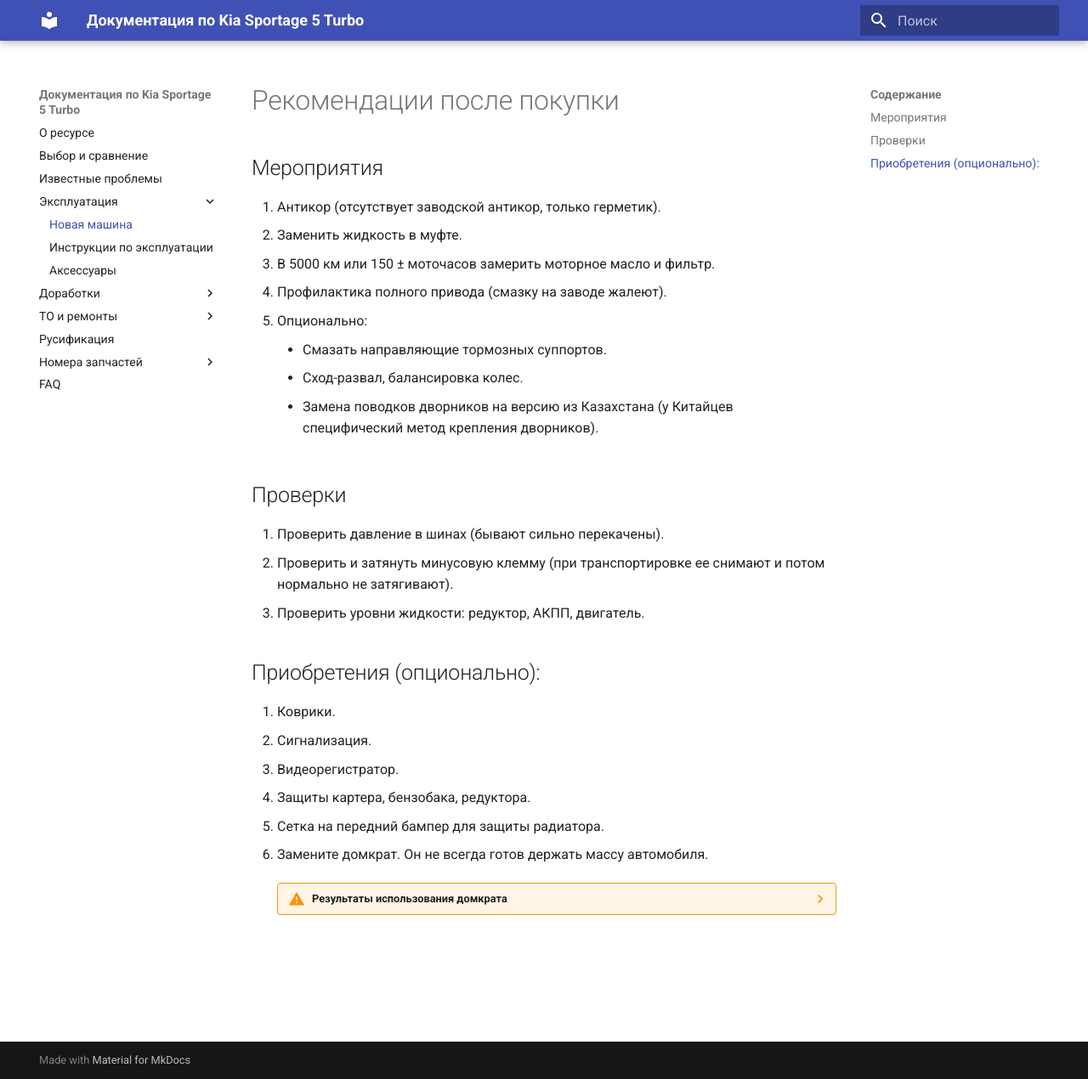
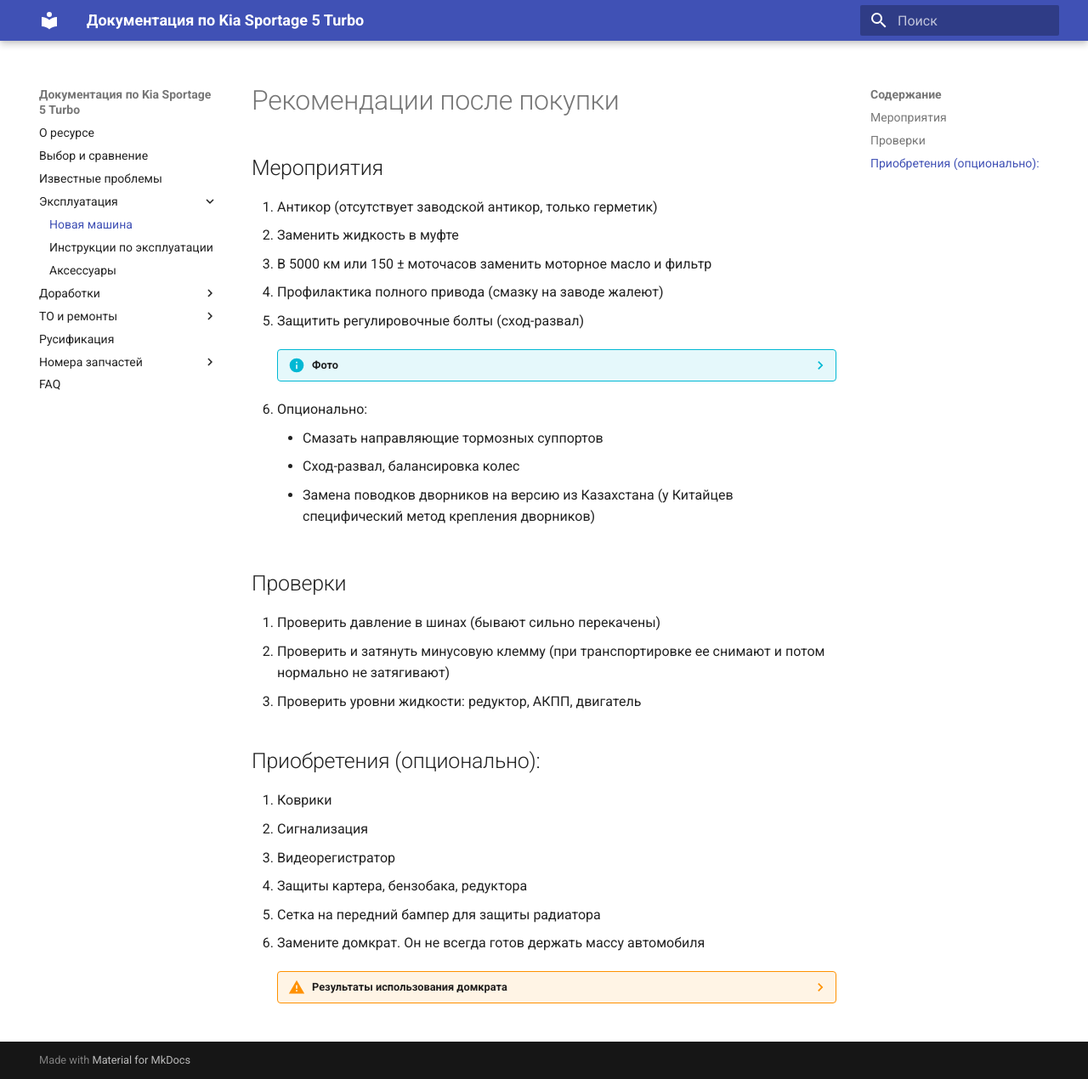
Before and after one commit to kia-sportage-docs/kia-sport5-docs, an MkDocs documentation site: the page built from docs/expluatation/new_car.md, in a window 1280 px wide and 1270 px high. Shown: the whole window at 85% size. Built offline with MkDocs 1.6.1 and Material for MkDocs 9.7.7, drawn with Linux system fonts in a browser that asks for light colours.

Commit message:
Правка статьи про новую машину

```diff
--- a/docs/expluatation/new_car.md
+++ b/docs/expluatation/new_car.md
@@ -2,27 +2,32 @@
 
 ## Мероприятия
 
-1. Антикор (отсутствует заводской антикор, только герметик).
-2. Заменить жидкость в муфте.
-3. В 5000 км или 150 ± моточасов замерить моторное масло и фильтр.
-4. Профилактика полного привода (смазку на заводе жалеют).
-5. Опционально:
-    - Смазать направляющие тормозных суппортов.
-    - Сход-развал, балансировка колес.
-    - Замена поводков дворников на версию из Казахстана (у Китайцев специфический метод крепления дворников).
+1. Антикор (отсутствует заводской антикор, только герметик)
+2. Заменить жидкость в муфте
+3. В 5000 км или 150 ± моточасов заменить моторное масло и фильтр
+4. Профилактика полного привода (смазку на заводе жалеют)
+5. Защитить регулировочные болты (сход-развал)
+
+    ??? info "Фото"
+        ![Images title](../images/photo_2025-10-06_10-29-02.jpg)
+
+6. Опционально:
+    - Смазать направляющие тормозных суппортов
+    - Сход-развал, балансировка колес
+    - Замена поводков дворников на версию из Казахстана (у Китайцев специфический метод крепления дворников)
 
 ## Проверки
-1. Проверить давление в шинах (бывают сильно перекачены).
-2. Проверить и затянуть минусовую клемму (при транспортировке ее снимают и потом нормально не затягивают).
-3.  Проверить уровни жидкости: редуктор, АКПП, двигатель.
+1. Проверить давление в шинах (бывают сильно перекачены)
+2. Проверить и затянуть минусовую клемму (при транспортировке ее снимают и потом нормально не затягивают)
+3.  Проверить уровни жидкости: редуктор, АКПП, двигатель
 
 ## Приобретения (опционально):
-1. Коврики.
-2. Сигнализация.
-3. Видеорегистратор.
-4. Защиты картера, бензобака, редуктора.
-5. Сетка на передний бампер для защиты радиатора.
-6. Замените домкрат. Он не всегда готов держать массу автомобиля.
+1. Коврики
+2. Сигнализация
+3. Видеорегистратор
+4. Защиты картера, бензобака, редуктора
+5. Сетка на передний бампер для защиты радиатора
+6. Замените домкрат. Он не всегда готов держать массу автомобиля
 
     ??? warning "Результаты использования домкрата"
         ![Image title](../images/jack.jpg)
```
Also changed, not shown: docs/images/photo_2025-10-06_10-29-02.jpg (added).
